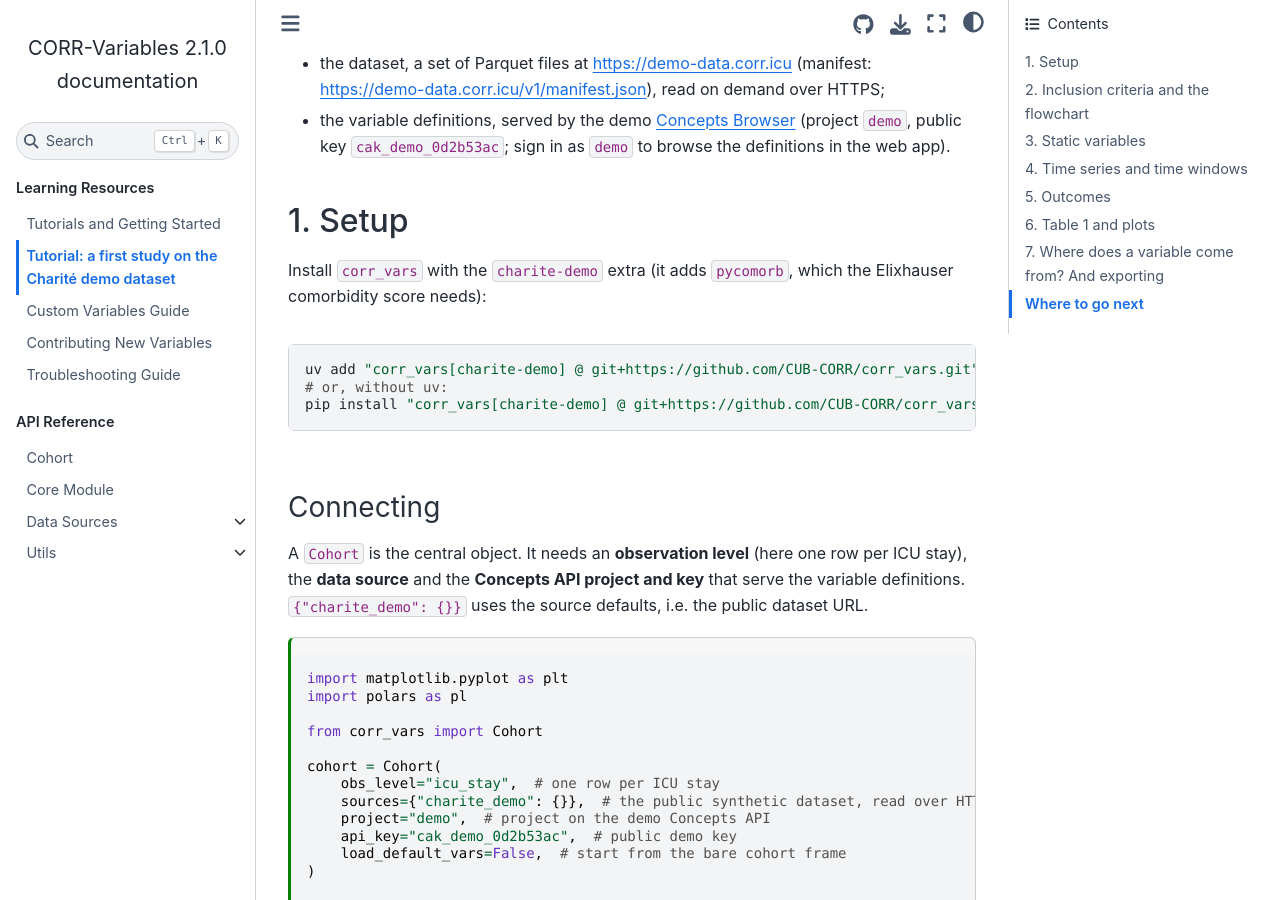
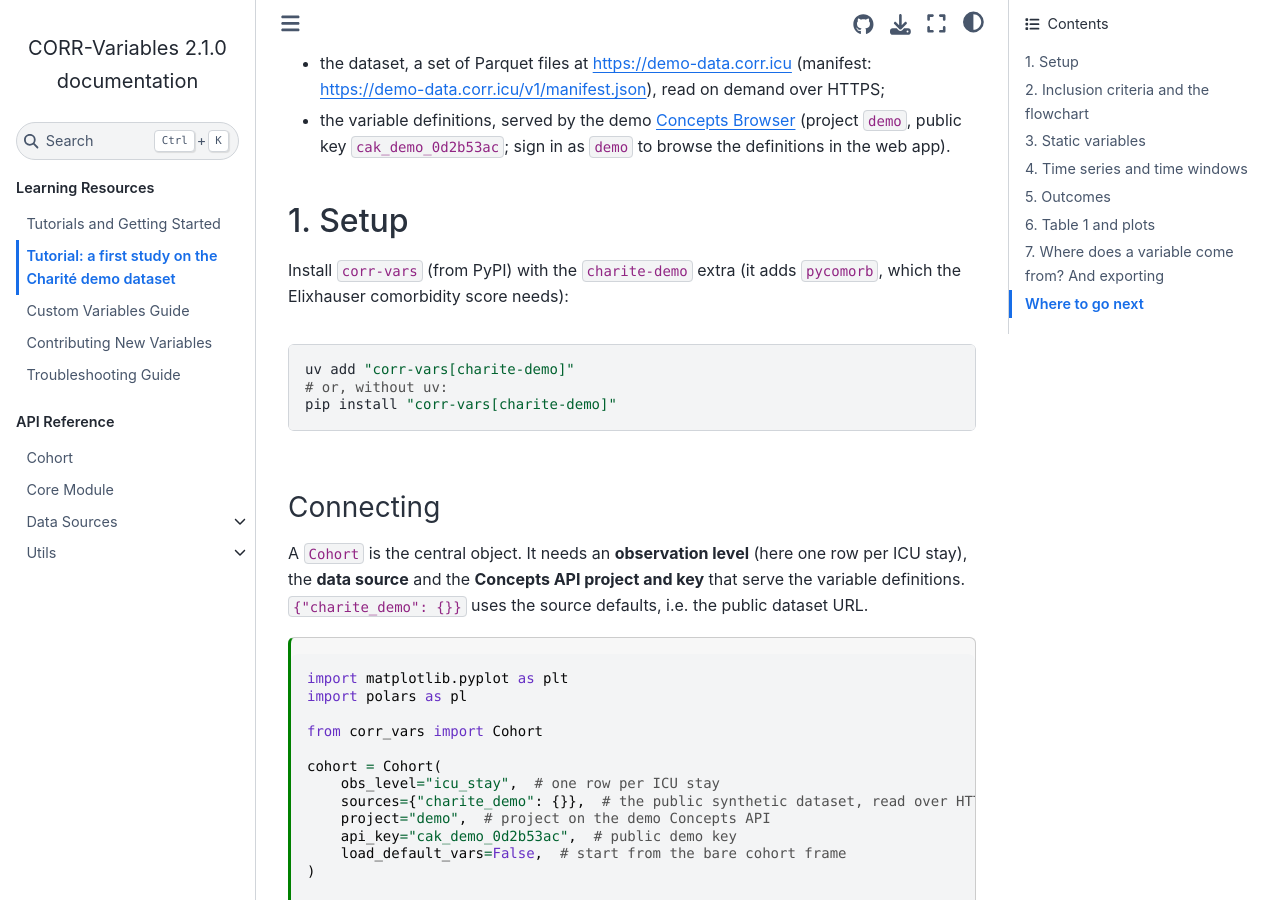
Before and after one commit to CUB-CORR/corr_vars, a Sphinx documentation site: the page built from docs/tutorials/charite_demo.ipynb, in a window 1280 px wide and 900 px high, scrolled down 720 px. Built offline with Sphinx 7.4.7 and the Sphinx Book theme 1.1.4, drawn with Linux system fonts in a browser that asks for light colours.

Commit message:
docs: install from PyPI (corr-vars) instead of git URL
Co-Authored-By: Claude Opus 5.5 <noreply@anthropic.com>

```diff
--- a/docs/index.rst
+++ b/docs/index.rst
@@ -45,7 +45,7 @@ Quick Start
 
       .. code-block:: bash
 
-         uv add git+https://github.com/CUB-CORR/corr_vars.git
+         uv add corr-vars
 
       Requires Python ≥ 3.10.
 
--- a/docs/tutorials.rst
+++ b/docs/tutorials.rst
@@ -97,7 +97,7 @@ Step 1: Environment Setup
 
       .. code-block:: bash
 
-          uv add git+https://github.com/CUB-CORR/corr_vars.git
+          uv add corr-vars
 
    .. tab-item:: 💻 **Local Development**
 
```
Also changed, not shown: README.md (+6 -2 lines), docs/tutorials/charite_demo.ipynb, examples/README.md, 1 other file.
